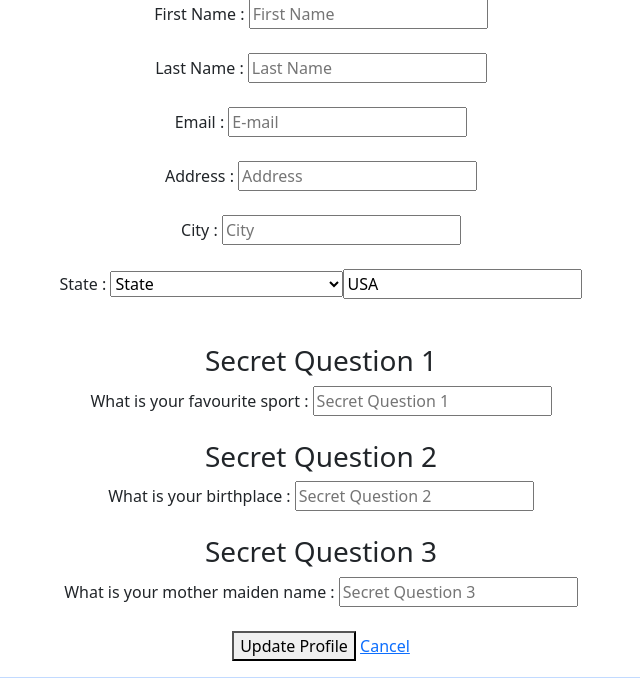
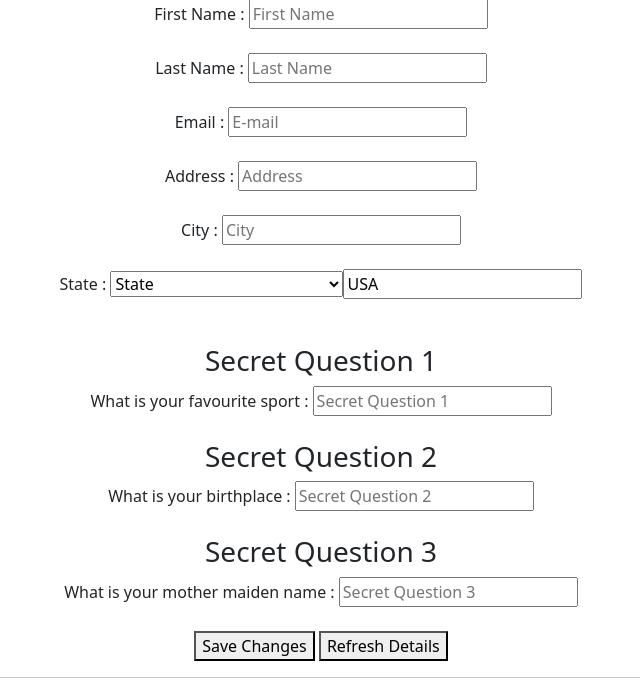
Before and after one commit to mamb97/ECommerce-JewelleryStore, a Flask app: page /account in a window 1280 px wide; the page is wider, and only the part inside the window is pictured. Shown: the part 137-831 px from the top of that part, without its empty margins (319-959 px from the left). Run offline with Flask 2, Linux system fonts and the light colour scheme; the visitor is signed in with stand-in values (Sample User, id 1); data that the repository does not hold is empty; some libraries are stand-ins or nearby versions.

Commit message:
Modified the update and cancel button names to Save changes & Refresh details

```diff
--- a/frontend/templates/account.html
+++ b/frontend/templates/account.html
@@ -145,8 +145,8 @@
                 </label>
         </p>
 
-        <button type="submit" id="submitButton">Update Profile</button>
-        <a href="/account">Cancel</button>
+        <button type="submit" id="submitButton">Save Changes</button>
+        <button type="submit" formaction="/account">Refresh Details</button>
 
     </form>
             <hr>
```
